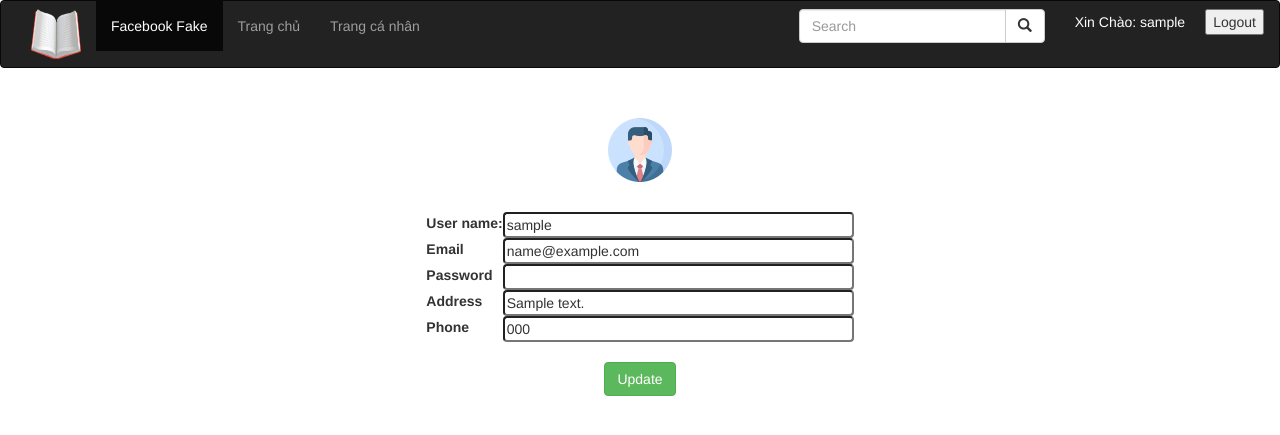
After one commit to minhnhat0896209107/Python_Poster, a Flask app: page /profile in a window 1280 px wide. The commit adds this page. Shown: the top 435 px of the page. Run offline with Flask 2, Linux system fonts and the light colour scheme; a user stored in the database is signed in; tables that the repository leaves empty hold one stand-in row (values such as "Sample post"); some libraries are stand-ins or nearby versions.

Commit message:
+ profile

```diff
--- a/app/forms.py
+++ b/app/forms.py
@@ -19,4 +19,12 @@ class RegisterForm(FlaskForm):
 class CommentForm(FlaskForm):
     content = StringField("content", validators = [DataRequired()])
     getpost_id = StringField("getpost_id", validators = [DataRequired()])
-    submit = SubmitField("đăng")
+    submit = SubmitField("Đăng")
+
+class ProfileForm(FlaskForm):
+    username = StringField("username", validators = [DataRequired()])
+    password = PasswordField("password",validators = [DataRequired()])
+    email = StringField("email", validators = [DataRequired()])
+    address = StringField("address", validators = [DataRequired()])
+    phone = StringField("phone", validators = [DataRequired()])
+    submit = SubmitField("Update")
--- a/app/routes.py
+++ b/app/routes.py
@@ -3,8 +3,9 @@ import flask
 from flask.wrappers import Request as request
 from flask_login.utils import logout_user
 from sqlalchemy.orm import session
+from wtforms.fields.simple import SubmitField
 from app import app
-from app.forms import LoginForm, RegisterForm, CommentForm
+from app.forms import LoginForm, ProfileForm, RegisterForm, CommentForm
 from flask.helpers import flash, url_for
 from app.models import Client, Comment,Poster
 from flask_login import login_user, logout_user, login_required
@@ -32,7 +33,29 @@ def login():
     return render_template('login.html', form=form)
 
 
+@app.route('/profile', methods = ['GET', 'POST'])
+def profile():
+    form = ProfileForm()
+    if current_user.is_authenticated:
+        user = Client.query.filter_by(id=current_user.get_id()).first()
 
+    if form.validate_on_submit():
+        id = current_user.get_id()
+        email = form.email.data
+        username = form.username.data
+        address = form.address.data
+        phone = form.phone.data
+        password = form.password.data
+
+        print (id + " " + email + " " + username + " " + address + " " + password +  " " + phone)
+        client = Client.query.filter_by(id = id).first()
+        client.username = username
+        client.email = email
+        client.address = address
+        client.password = password
+        client.phone = phone
+        db.session.commit()
+    return render_template('profile.html', user = user, form = form)
 
 @app.route('/home', methods = ['GET', 'POST'])
 def home():
@@ -61,9 +84,6 @@ def home():
         cmt = Comment(client_id=id_client,post_id=id_post,content = content)
         db.session.add(cmt)
         db.session.commit()
-
-
-
     return render_template('home.html', ls = ls,ls_cmt = ls_cmt,user = user,form = form)
 
 
--- a/app/templates/home.html
+++ b/app/templates/home.html
@@ -19,9 +19,9 @@
       <img src ="../static/image/img_book.png" style='height: 50px; width: 50px'>
     </div>
     <ul class="nav navbar-nav">
-      <li class="active"><a href="#">POSTER</a></li>
-      <li><a href="#">Trang chủ</a></li>
-      <li><a href="#">Trang cá nhân</a></li>
+      <li class="active"><a href="home">Facebook Fake</a></li>
+      <li><a href="home">Trang chủ</a></li>
+      <li><a href="profile">Trang cá nhân</a></li>
 
     </ul>
 
--- /dev/null
+++ b/app/templates/profile.html
@@ -0,0 +1,105 @@
+<!DOCTYPE html>
+<html lang="en">
+<head>
+    <meta charset="UTF-8">
+    <meta http-equiv="X-UA-Compatible" content="IE=edge">
+    <meta charset="utf-8">
+    <meta name="viewport" content="width=device-width, initial-scale=1">
+    <link rel="stylesheet" href="https://maxcdn.bootstrapcdn.com/bootstrap/3.4.1/css/bootstrap.min.css">
+    <script src="https://ajax.googleapis.com/ajax/libs/jquery/3.5.1/jquery.min.js"></script>
+    <script src="https://maxcdn.bootstrapcdn.com/bootstrap/3.4.1/js/bootstrap.min.js"></script>
+    <title>Profile</title>
+</head>
+<body>
+    <nav class="navbar navbar-inverse">
+        <div class="container-fluid">
+          <div class="navbar-form navbar-left">
+            <img src ="../static/image/img_book.png" style='height: 50px; width: 50px'>
+          </div>
+          <ul class="nav navbar-nav">
+            <li class="active"><a href="home">Facebook Fake</a></li>
+            <li><a href="home">Trang chủ</a></li>
+            <li><a href="profile">Trang cá nhân</a></li>
+
+          </ul>
+
+          <form class="navbar-form navbar-right" action="/logout", method="POST" novalidate>
+            <p ><span style="margin-right: 20px; color: white;">Xin Chào:  {{user.username}}</span><button type="submit">Logout</button></p>
+
+          </form>
+
+          <form class="navbar-form navbar-right" action="/action_page.php" >
+            <div class="input-group">
+              <input type="text" class="form-control" placeholder="Search" name="search">
+              <div class="input-group-btn">
+                <button class="btn btn-default" type="submit">
+                  <i class="glyphicon glyphicon-search"></i>
+                </button>
+              </div>
+            </div>
+          </form>
+
+        </div>
+      </nav>
+<div align = "center" style = "margin-top: 50px;">
+    <img src= "../static/image/profile.png" style="margin-bottom: 30px;">
+
+    <form  action="/profile" method="POST" novalidate>
+        {{ form.hidden_tag() }}
+        <table>
+
+            <tr style="padding: 10px;">
+                <td>
+                    <label for="exampleInputEmail1">User name:</label>
+                </td>
+                <td>
+                    {{ form.username(style="border-radius: 4px;", size="40", value = user.username) }}
+                </td>
+            </tr>
+
+            <tr style="padding: 10px;">
+                <td>
+                    <label for="exampleInputPassword1">Email</label>
+                </td>
+                <td>
+                    {{ form.email(style="border-radius: 4px;", size="40", value = user.email) }}
+                </td>
+            </tr>
+
+            <tr style="padding: 10px;">
+                <td>
+                    <label for="exampleInputPassword1">Password</label>
+                </td>
+                <td>
+                    {{ form.password(style="border-radius: 4px;", size="40", value = user.password, type = "password") }}
+                </td>
+            </tr>
+
+
+            <tr style="padding: 10px;">
+                <td>
+                    <label for="exampleInputEmail1">Address</label>
+                </td>
+                <td>
+                    {{ form.address(style="border-radius: 4px;", size="40", value = user.address) }}
+                </td>
+            </tr>
+
+            <tr style="padding: 10px;">
+                <td>
+                    <label for="exampleInputEmail1">Phone</label>
+                </td>
+                <td>
+                    {{ form.phone(style="border-radius: 4px;" ,size="40", value = user.phone ) }}
+                </td>
+            </tr>
+        </table>
+        <!-- <button style="margin-top: 20px;" type="submit" name="btnupdate" class="btn btn-primary">Update</button> -->
+        {{ form.submit(class="btn btn-success",style="border-radius:4px;margin-top: 20px;") }}
+
+    </form>
+
+
+</div>
+</body>
+</html>
```
Also changed, not shown: app.db.
